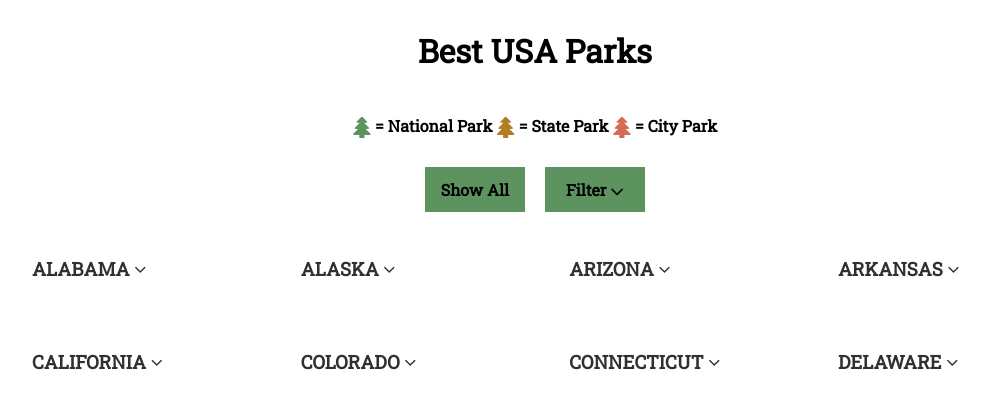
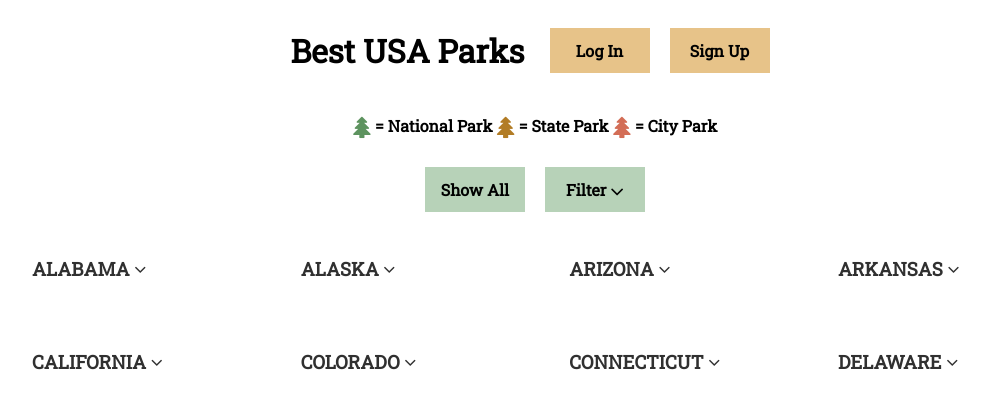
Before and after one commit to brittanyleigh/parks, a PHP site: page / in a window 1280 px wide. Shown: the top 420 px of the page, without its empty margins (105-1095 px from the left). Run offline with PHP 8.4, Linux system fonts and the light colour scheme; data that the repository does not hold is empty; some libraries are stand-ins or nearby versions.

Commit message:
front end login/signup

```diff
--- a/index.php
+++ b/index.php
@@ -13,6 +13,26 @@
 <body>
 	<div class="heading">
 		<h1>Best USA Parks</h1>
+		<div class="button login"><h4>Log In</h4></div>
+		<div class="button createAcct"><h4>Sign Up</h4></div>
+
+		<form id="log-in">
+			<input class="large" type="text" placeholder="Enter Username" name="uname" required>
+			<input class="large" type="password" placeholder="Enter Password" name="psw" required>
+			<button class="large" type="submit">Login</button>
+			<button class="large cancel" type="button">Cancel</button>
+		</form>
+
+		<form id="new-account">
+			<input class="large" type="text" placeholder="Enter Username" name="uname" required>
+			<input class="large" type="password" placeholder="Enter Password" name="psw" required>
+			<input class="large" type="password" placeholder="Confirm Password" name="psw-repeat" required>
+			<div class="form-buttons">
+				<button class="large" type="submit">Sign Up</button>
+				<button class="large cancel" type="button">Cancel</button>
+			</div>
+		</form>
+
 		<h4 class="key">
 			<span class="national-pk"><i class="fa fa-lg fa-tree"></i> = National Park </span>
 			<span class="state-pk"><i class="fa fa-lg fa-tree"></i> = State Park</span>
@@ -21,11 +41,13 @@
 		<div class="button show-hide hide"><h4>Hide All</h4></div>
 		<div class="button show-hide show"><h4>Show All</h4></div>
 		<div class="button filter"><h4>Filter <i class="fa fa-lg fa-angle-down"></i></h4></div>
-		<div class="options"><h4>
-			<span class=""><i id="natl" class="fa fa-lg fa-check-circle-o"></i> National Parks </span>
-			<span class=""><i id="st" class="fa fa-lg fa-check-circle-o"></i> State Parks </span>
-			<span class=""><i id="cty" class="fa fa-lg fa-check-circle-o"></i> City Parks </span>
-		</h4></div>
+		<div class="options">
+			<h4>
+				<span><i id="natl" class="fa fa-lg fa-check-circle-o"></i> National Parks </span>
+				<span><i id="st" class="fa fa-lg fa-check-circle-o"></i> State Parks </span>
+				<span><i id="cty" class="fa fa-lg fa-check-circle-o"></i> City Parks </span>
+			</h4>
+		</div>
 	</div>
 	<div class="list">
 		<div id="Alabama" class="state hidden">
@@ -228,7 +250,5 @@
 			<h3>Wyoming <i class="fa fa-angle-down"></i></h3>
 			<?php listParks("Wyoming"); ?>
 		</div>
-
-
 	</div>
 </body>
--- a/parks.css
+++ b/parks.css
@@ -28,10 +28,12 @@
   justify-content: center;
   flex-flow: row wrap;
   width: 85%;
-  align-items: flex-start;
+  align-items: center;
   margin: 0 auto; }
-  .heading h1, .heading .key, .heading .options {
+  .heading .key, .heading .options, .heading #new-account, .heading #log-in {
     width: 100%; }
+  .heading h1 {
+    margin-right: 15px; }
 
 .national-pk i {
   color: #5d935f; }
@@ -49,11 +51,13 @@
   color: #d36d56; }
 
 .button {
-  background-color: #5d935f;
+  background-color: #b7d2b8;
   width: 100px;
-  margin: 10px; }
+  margin: 10px;
+  border: none; }
   .button:hover {
-    cursor: pointer; }
+    cursor: pointer;
+    background-color: #88b48a; }
   .button h4 {
     margin: 12px; }
 
@@ -69,4 +73,26 @@
 #cty {
   color: #d36d56; }
 
+h4 {
+  font-size: 16px; }
+
+.large {
+  font-size: 16px;
+  padding: 5px;
+  margin: 10px; }
+
+.login, .createAcct {
+  background-color: #e7c389; }
+  .login:hover, .createAcct:hover {
+    background-color: #d9a34a; }
+
+#log-in button, #new-account button {
+  background-color: #e7c389;
+  border: none;
+  padding: 10px;
+  width: 100px; }
+  #log-in button:hover, #new-account button:hover {
+    cursor: pointer;
+    background-color: #d9a34a; }
+
 /*# sourceMappingURL=parks.css.map */
--- a/parks.js
+++ b/parks.js
@@ -2,6 +2,8 @@ $(document).ready(function() {
 	$('.park').hide();
 	$('.hide').hide();
 	$('.options').hide();
+	$('#log-in').hide();
+	$('#new-account').hide();
 	var natl = true;
 	var st = true;
 	var cty = true;
@@ -57,6 +59,27 @@ $(document).ready(function() {
 		upDown('.state .fa-angle-up');
 	});
 
+	$('.login').on('click', function(){
+		$('#log-in').fadeIn(750);
+		$(this).hide();
+		$('.createAcct').hide();
+	});
+	$('.createAcct').on('click', function(){
+		$('#new-account').fadeIn(750);
+		$(this).hide();
+		$('.login').hide();
+	});
+	$('#log-in .cancel').on('click', function(){
+		$('#log-in').hide();
+		$('.login').fadeIn(750);
+		$('.createAcct').fadeIn(750);
+	});
+	$('#new-account .cancel').on('click', function(){
+		$('#new-account').hide();
+		$('.createAcct').fadeIn(750);
+		$('.login').fadeIn(750);
+	})
+
 
 
 	function upDown(selection){
--- a/parks.scss
+++ b/parks.scss
@@ -5,6 +5,7 @@ $dk-gray: #303030;
 $natl-color: #5d935f;
 $state-color: #b27c25;
 $city-color: #d36d56;
+$h4-size: 16px;
 
 * {
 	font-family: $font-stack;
@@ -39,10 +40,13 @@ $city-color: #d36d56;
 	justify-content: center;
 	flex-flow: row wrap;
 	width: 85%;
-	align-items: flex-start;
+	align-items: center;
 	margin: 0 auto;
-	h1, .key, .options{
+	.key, .options, #new-account, #log-in{
 		width: 100%;
+	}
+	h1 {
+		margin-right: 15px;
 	}
 }
 
@@ -64,11 +68,13 @@ $city-color: #d36d56;
 	@include pk-colors($city-color);
 }
 .button {
-	background-color: $natl-color;
+	background-color: lighten($natl-color, 30%);
 	width: 100px;
 	margin: 10px;
+	border: none;
 	&:hover{
 		cursor: pointer;
+		background-color: lighten($natl-color, 15%);
 	}
 	h4 {
 		margin: 12px;
@@ -86,3 +92,27 @@ $city-color: #d36d56;
 #cty {
 	color: $city-color;
 }
+h4 {
+	font-size: $h4-size;
+}
+.large {
+	font-size: $h4-size;
+	padding: 5px;
+	margin: 10px;
+}
+.login, .createAcct {
+	background-color: lighten($state-color, 30%);
+	&:hover {
+		background-color: lighten($state-color, 15%);
+	}
+}
+#log-in button, #new-account button {
+	background-color: lighten($state-color, 30%);
+	border: none;
+	padding: 10px;
+	width: 100px;
+	&:hover {
+		cursor: pointer;
+		background-color: lighten($state-color, 15%);
+	}
+}
```
Also changed, not shown: 1 other file.
